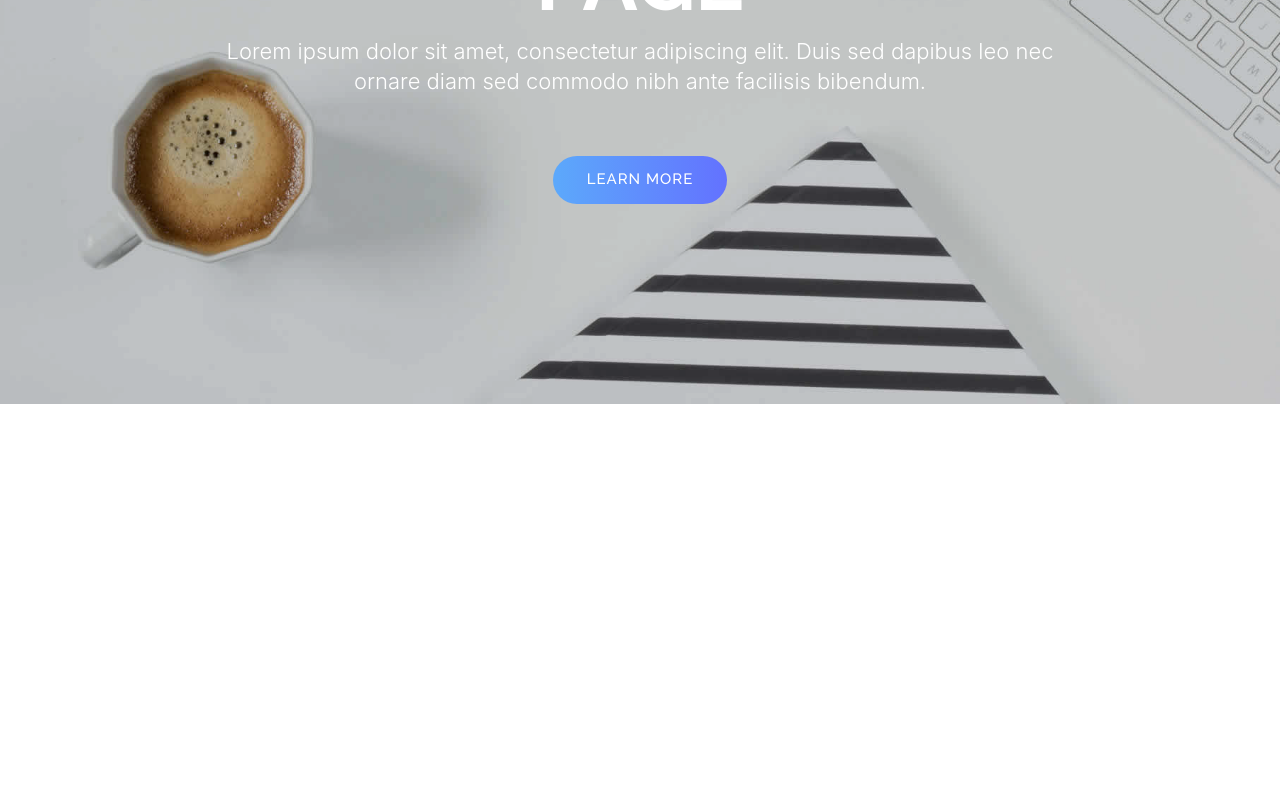
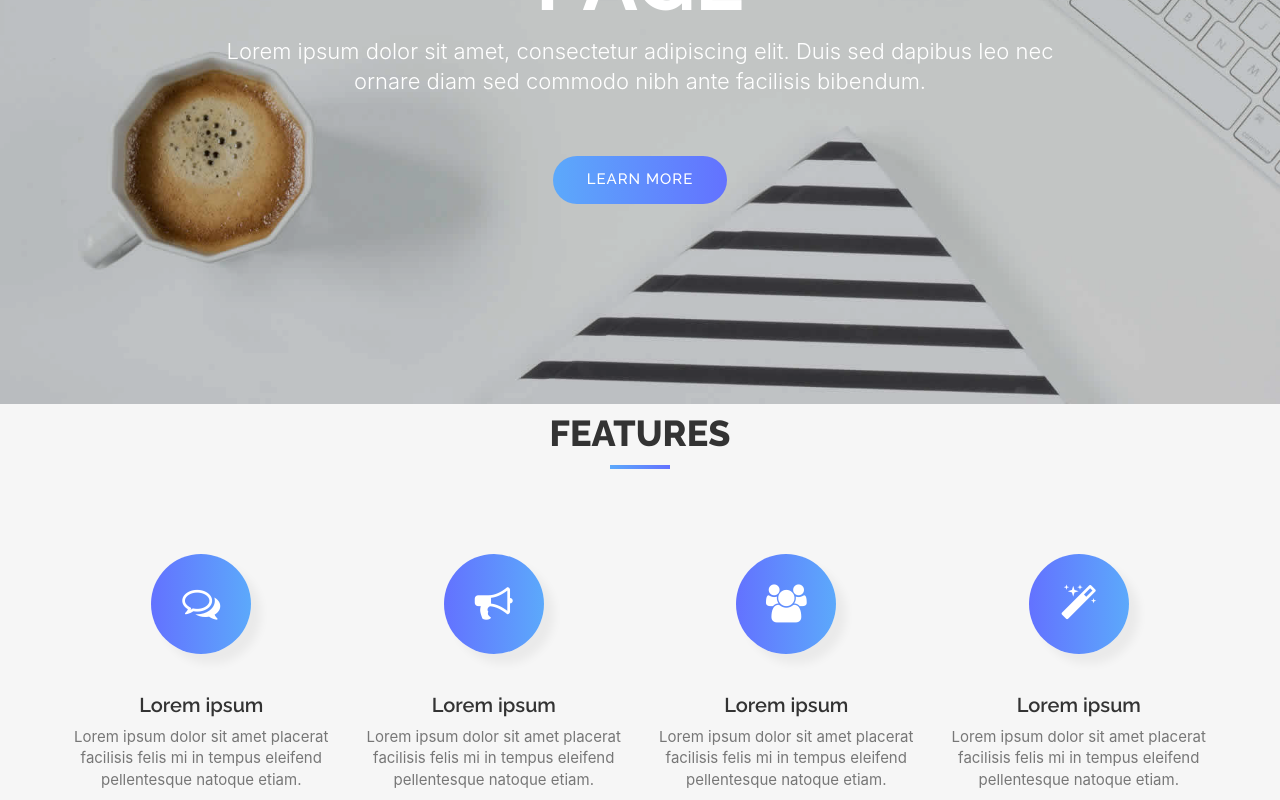
Before and after one commit to Group-ITDevSuccess/Lading-Page-React-JS, a React (Create React App) app in the folder Copie/: page / in a window 1280 px wide. Shown: the part 504-1304 px from the top of the page. Before the commit the page ends 908 px from the top, so only its background shows below. Built offline with nearby package versions, Linux system fonts and the light colour scheme; what smooth-scroll would draw is missing.

Commit message:
Ajout de Features

```diff
--- a/Copie/src/App.jsx
+++ b/Copie/src/App.jsx
@@ -3,6 +3,7 @@ import JsonData from './data/data.json'
 import SmoothScroll from "smooth-scroll"
 import {Navigation} from "./components/Navigation";
 import {Header} from "./components/Header";
+import {Features} from "./components/Features";
 
 export const scroll = new SmoothScroll('a[href*="#"]', {
     speed: 1000,
@@ -20,6 +21,7 @@ const App = () => {
         <div>
             <Navigation/>
             <Header data={landingPageData.Header} />
+            <Features data={landingPageData.Features} />
         </div>
     )
 }
--- /dev/null
+++ b/Copie/src/components/Features.jsx
@@ -0,0 +1,21 @@
+export const Features = (props) => {
+    return (
+        <div id={"features"} className={"text-center"}>
+            <div className="container">
+                <div className="col-md-10 col-md-offset-1 section-title">
+                    <h2>Features</h2>
+                </div>
+                <div className="row">
+                    {props.data ? props.data.map((d,i) => (
+                        <div key={`${d.title}-${i}`} className={"col-xs-6 col-md-3"}>
+                            {" "}
+                            <i className={d.icon}></i>
+                            <h3>{d.title}</h3>
+                            <p>{d.text}</p>
+                        </div>
+                    )) : 'Loading ...'}
+                </div>
+            </div>
+        </div>
+    )
+}
--- a/Copie/src/data/data.json
+++ b/Copie/src/data/data.json
@@ -2,5 +2,27 @@
   "Header": {
     "title": "We are a Landing Page",
     "paragraph": "Lorem ipsum dolor sit amet, consectetur adipiscing elit. Duis sed dapibus leo nec ornare diam sed commodo nibh ante facilisis bibendum."
-  }
+  },
+  "Features": [
+    {
+      "icon": "fa fa-comments-o",
+      "title": "Lorem ipsum",
+      "text": "Lorem ipsum dolor sit amet placerat facilisis felis mi in tempus eleifend pellentesque natoque etiam."
+    },
+    {
+      "icon": "fa fa-bullhorn",
+      "title": "Lorem ipsum",
+      "text": "Lorem ipsum dolor sit amet placerat facilisis felis mi in tempus eleifend pellentesque natoque etiam."
+    },
+    {
+      "icon": "fa fa-group",
+      "title": "Lorem ipsum",
+      "text": "Lorem ipsum dolor sit amet placerat facilisis felis mi in tempus eleifend pellentesque natoque etiam."
+    },
+    {
+      "icon": "fa fa-magic",
+      "title": "Lorem ipsum",
+      "text": "Lorem ipsum dolor sit amet placerat facilisis felis mi in tempus eleifend pellentesque natoque etiam."
+    }
+  ]
 }
```
